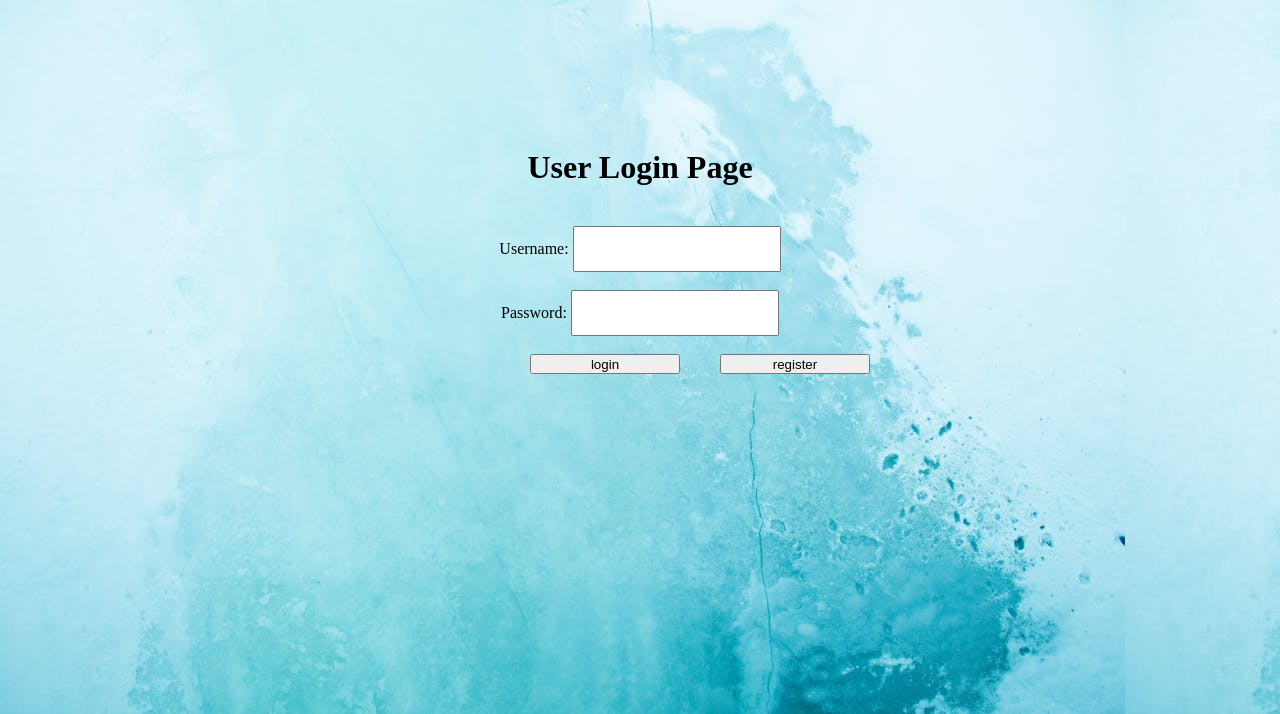
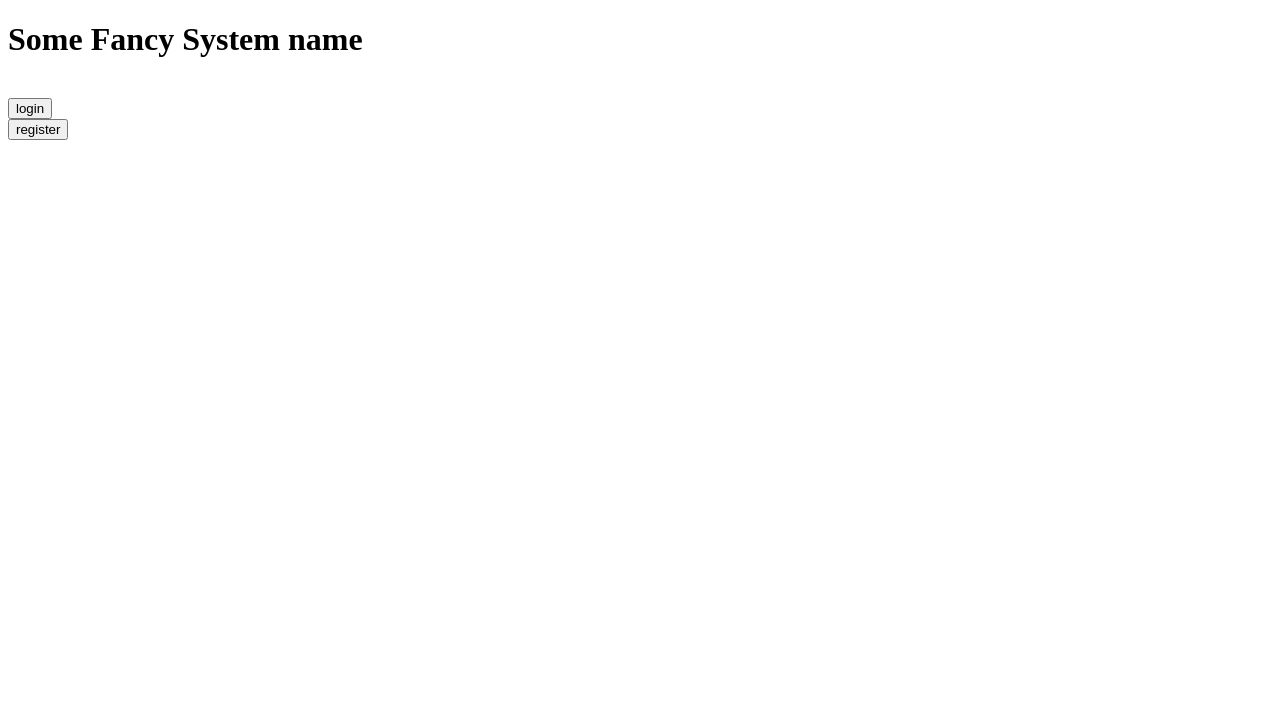
Before and after one commit to 3ternalDeath/cpsc471, a PHP site: page / in a window 1280 px wide. Shown: the top 714 px of the page. Run offline with PHP 8.4, Linux system fonts and the light colour scheme.

Commit message:
new index page

```diff
--- a/index.php
+++ b/index.php
@@ -3,48 +3,19 @@
 <head>
 	<title>User Login</title>
 	<style>
-		form{padding-top: 120px;
-			text-align: center;
-			front-size: 30px;}
 
-		input[type=text]{width: 200px;
-			height: 40px;
-			front-size: 30px;}
 
-		input[type=password]{width: 200px;
-			height: 40px;
-			front-size: 30px;}
 
-		input[name=login]{
-			width: 150px;
-			position: absolute;
-			left: 530px;
-			top: 354px;
-			height: 20px;
-			front-size: 15px;}
 
-		input[name=register]{
-			width: 150px;
-			position: absolute;
-			left: 720px;
-			top: 354px;
-			height: 20px;
-			front-size: 15px;}
-
-		body {
-  background-image: url("images.jpg");
-
-}
 
 	</style>
 
 </head>
 <body>
 
-<form action="login.php" method="post">
-	<h1>User Login Page</h1><br>
-   Username: <input type="text" name="username"><br><br>
-   Password: <input type="password" name="password"><br><br>
+	<h1>Some Fancy System name</h1><br>
+
+<form action="loginPage.php" method="post">
 
    <input type="submit" name= "login" value="login">
 </form>
```
